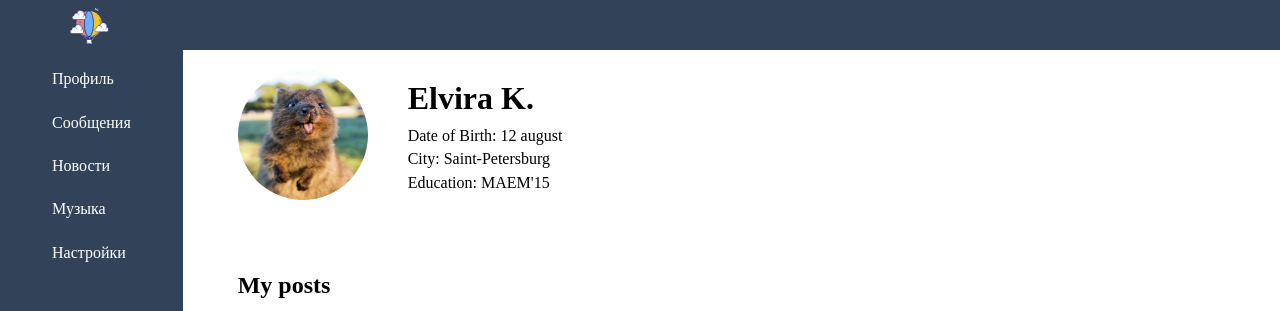
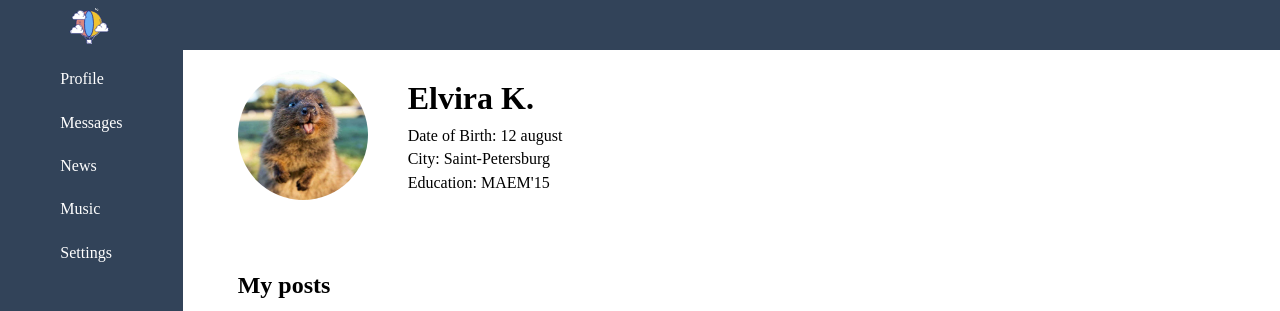
Before and after one commit to Elvira-del/social-network, a React (Create React App) app: page / in a window 1280 px wide. Shown: the top 311 px of the page. Built offline with nearby package versions, Linux system fonts and the light colour scheme.

Commit message:
feat: add href for links to pages and translate nav links into English

```diff
--- a/src/components/Navbar/Navbar.jsx
+++ b/src/components/Navbar/Navbar.jsx
@@ -6,28 +6,28 @@ const Navbar = () => {
       <nav className="nav">
         <ul className="nav__list">
           <li className="nav__item">
-            <a className="nav__link" href="/">
-              Профиль
+            <a className="nav__link" href="/profile">
+              Profile
             </a>
           </li>
           <li className="nav__item">
-            <a className="nav__link" href="/">
-              Сообщения
+            <a className="nav__link" href="/dialogs">
+              Messages
             </a>
           </li>
           <li className="nav__item">
-            <a className="nav__link" href="/">
-              Новости
+            <a className="nav__link" href="/news">
+              News
             </a>
           </li>
           <li className="nav__item">
-            <a className="nav__link" href="/">
-              Музыка
+            <a className="nav__link" href="/music">
+              Music
             </a>
           </li>
           <li className="nav__item">
-            <a className="nav__link" href="/">
-              Настройки
+            <a className="nav__link" href="/settings">
+              Settings
             </a>
           </li>
         </ul>
```
